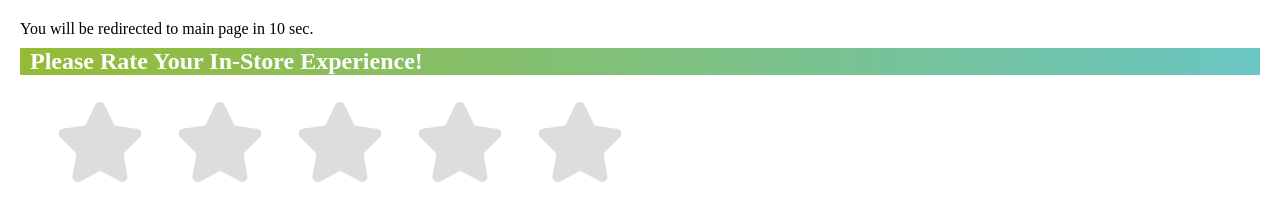
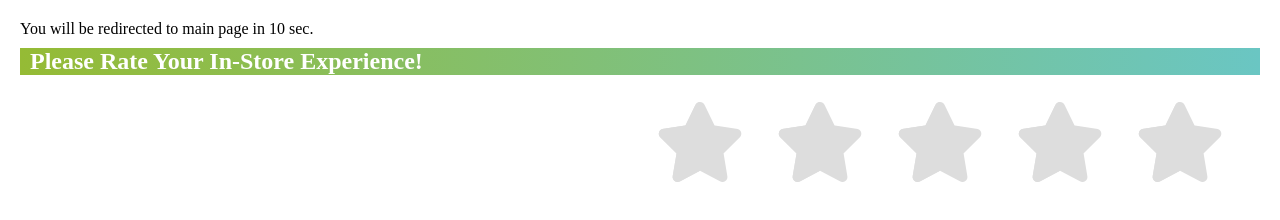
Before and after one commit to fromchi/fromchi.github.io, a plain HTML site: page test2.html in a window 1280 px wide. Drawn offline with Linux system fonts and the light colour scheme.

Commit message:
Update test2.html

```diff
--- a/test2.html
+++ b/test2.html
@@ -22,9 +22,9 @@ body
 
 .rating {
   border: none;
-	float:right;
+	float:left;
   position: relative;
-  right: 50%;
+  left: 50%;
 }
 
 .rating > input { display: none; }
```
